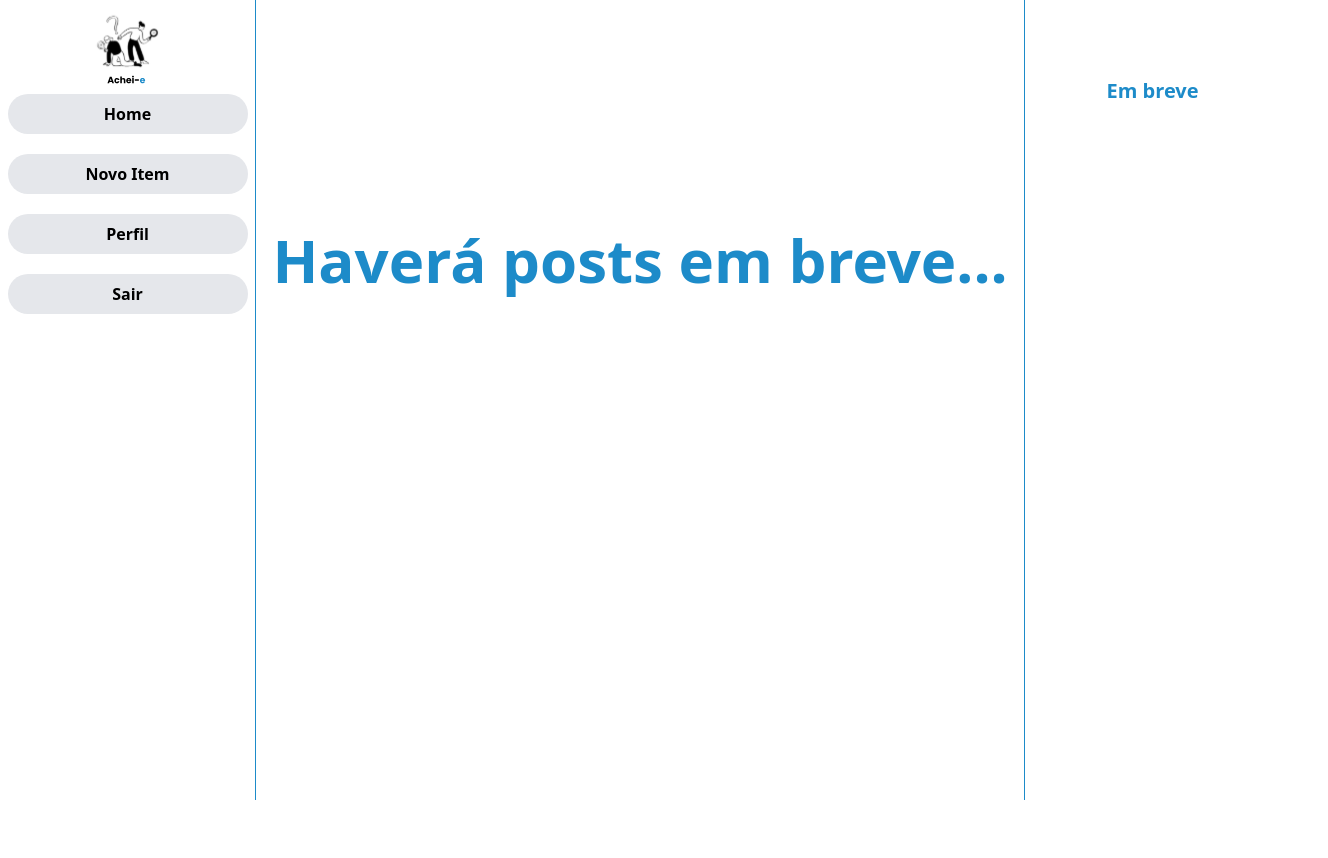
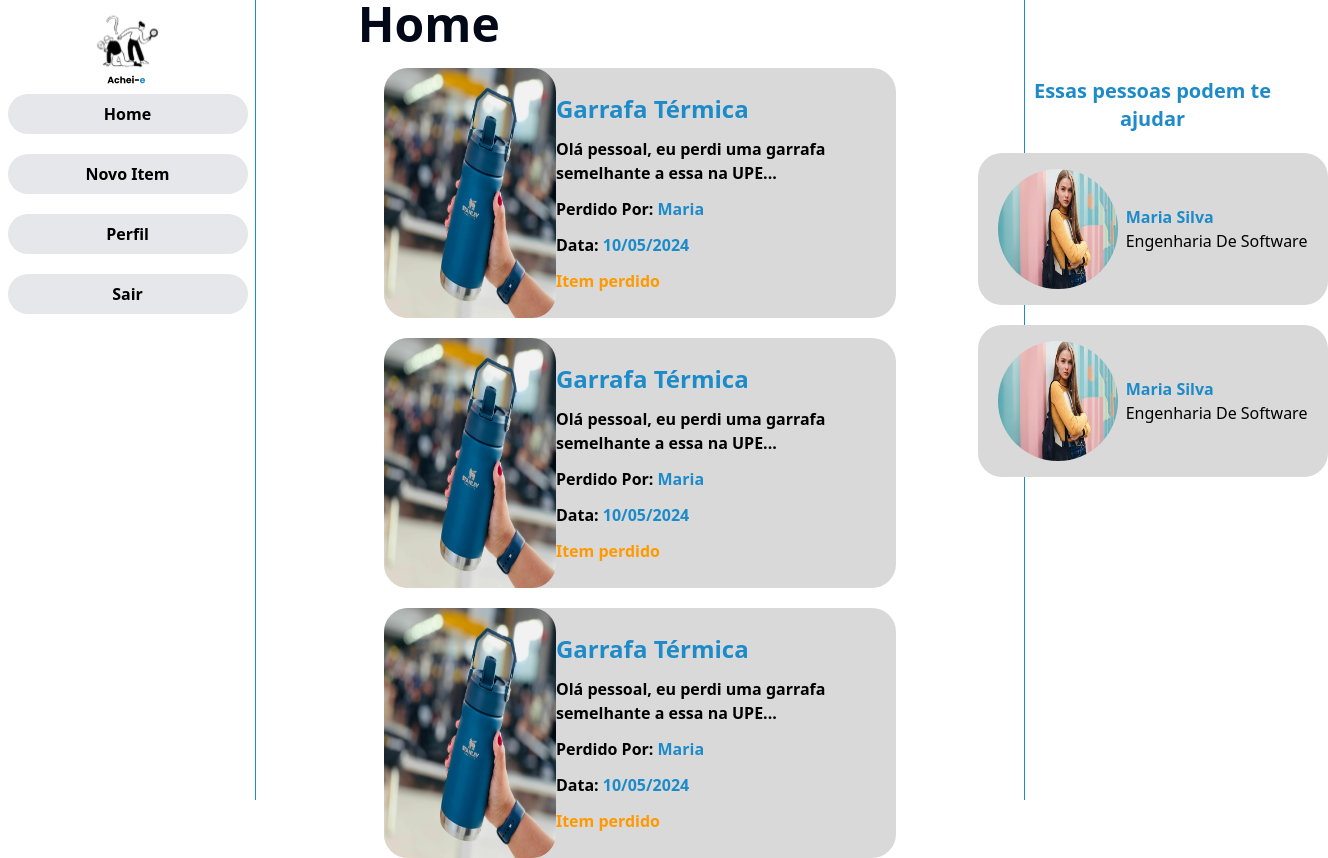
Before and after one commit to JoaoLucasCordeiro/achei-e_client, a React (Vite) app: page /home in a window 1280 px wide. Shown: the whole page, 1328 px wide, since content can reach past the window. Before the commit the page ends 800 px from the top, so only its background shows below. Built offline with nearby package versions, Linux system fonts and the light colour scheme.

Commit message:
feat: desktop screens now have the complete layout of: Home.

```diff
--- a/src/components/CardPost.tsx
+++ b/src/components/CardPost.tsx
@@ -1,8 +1,39 @@
+type CardPostProps = {
+  imageUrl: string;
+  altText: string;
+  title: string;
+  description: string;
+  lostBy: string;
+  date: string;
+  status: string;
+};
 
-const CardPost = () => {
+const CardPost = ({ imageUrl, altText, title, description, lostBy, date, status }: CardPostProps) => {
   return (
-    <div>CardPost</div>
+    <div className="flex items-center justify-around w-[40vw] h-[300px] rounded-3xl bg-[#D9D9D9] mt-5 cursor-pointer">
+      {/* imagem do item */}
+      <div>
+        <img
+          src={imageUrl}
+          alt={altText}
+          className="w-[250px] h-[250px] rounded-3xl"
+        />
+      </div>
+      {/* descrição do item */}
+      <div className="flex flex-col gap-3">
+        <h3 className="text-2xl text-[#1D8BC9] font-bold">{title}</h3>
+        <p className="text-base text-black font-semibold">{description}</p>
+
+        <p className="text-base text-black font-semibold">
+          Perdido Por: <span  className="text-base text-[#1D8BC9] font-semibold">{lostBy}</span>
+        </p>
+        <p className="text-base text-black font-semibold">
+          Data: <span className="text-base text-[#1D8BC9] font-semibold">{date}</span>{" "}
+        </p>
+        <span className="text-base font-semibold text-[#FF9900]">{status}</span>
+      </div>
+    </div>
   )
 }
 
-export default CardPost
+export default CardPost;
--- /dev/null
+++ b/src/components/CardUser.tsx
@@ -0,0 +1,28 @@
+type CardUserProps = {
+    imageUrl: string;
+    altText: string;
+    name: string;
+    course: string;
+  };
+
+  const CardUser = ({ imageUrl, altText, name, course }: CardUserProps) => {
+    return (
+      <div className="flex flex-col items-center justify-center bg-[#D9D9D9] w-[350px] rounded-3xl p-4 cursor-pointer">
+        <div className="flex items-center justify-around w-full">
+          <img
+            src={imageUrl}
+            alt={altText}
+            className="w-[120px] h-[120px] rounded-full"
+          />
+          <div className="flex flex-col">
+            <h3 className="text-base text-[#1D8BC9] font-bold">
+              {name}
+            </h3>
+            <p className="text-base text-black">{course}</p>
+          </div>
+        </div>
+      </div>
+    )
+  }
+
+  export default CardUser;
--- a/src/routes/Home.tsx
+++ b/src/routes/Home.tsx
@@ -1,3 +1,5 @@
+import CardUser from "../components/CardUser";
+import CardPost from "../components/CardPost";
 import SideBar from "../components/SideBar";
 
 const Home = () => {
@@ -6,11 +8,59 @@ const Home = () => {
       <div className="border-r-[1px] border-[#1D8BC9] h-screen w-[20vw]">
         <SideBar />
       </div>
-      <div className="flexflex-col items-center justify-center w-[60vw] h-screen">
-       <h1 className="text-[#1D8BC9] text-6xl font-bold text-center mt-[30%]">Haverá posts em breve...</h1>
+
+      <div className="flex flex-col items-center w-[60vw] h-screen mb-10">
+      <h1 className="mr-[55%] text-5xl font-bold ">Home</h1>
+        {/* card post */}
+        <CardPost
+          imageUrl="public/items/item.jpeg"
+          altText="Item perdido"
+          title="Garrafa Térmica"
+          description="Olá pessoal, eu perdi uma garrafa semelhante a essa na UPE..."
+          lostBy="Maria"
+          date="10/05/2024"
+          status="Item perdido"
+        />
+        <CardPost
+          imageUrl="public/items/item.jpeg"
+          altText="Item perdido"
+          title="Garrafa Térmica"
+          description="Olá pessoal, eu perdi uma garrafa semelhante a essa na UPE..."
+          lostBy="Maria"
+          date="10/05/2024"
+          status="Item perdido"
+        />
+
+        <CardPost
+          imageUrl="public/items/item.jpeg"
+          altText="Item perdido"
+          title="Garrafa Térmica"
+          description="Olá pessoal, eu perdi uma garrafa semelhante a essa na UPE..."
+          lostBy="Maria"
+          date="10/05/2024"
+          status="Item perdido"
+        />
       </div>
-      <div className="border-l-[1px] border-[#1D8BC9] h-screen w-[20vw]">
-        <h2 className="text-[#1D8BC9] text-xl font-bold text-center mt-[30%]">Em breve</h2>
+      <div className="border-l-[1px] border-[#1D8BC9] h-screen w-[20vw] flex flex-col items-center">
+        <h2 className="text-[#1D8BC9] text-xl font-bold text-center mt-[30%] mb-5">
+          Essas pessoas podem te ajudar
+        </h2>
+
+        <div className="flex flex-col items-center gap-5">
+          <CardUser
+            imageUrl="public/women.jpg"
+            altText="Usuário do Achei-e"
+            name="Maria Silva"
+            course="Engenharia De Software"
+          />
+
+           <CardUser
+            imageUrl="public/women.jpg"
+            altText="Usuário do Achei-e"
+            name="Maria Silva"
+            course="Engenharia De Software"
+          />
+        </div>
       </div>
     </main>
   );
```
Also changed, not shown: public/items/item.jpeg (added), public/women.jpg (added).
